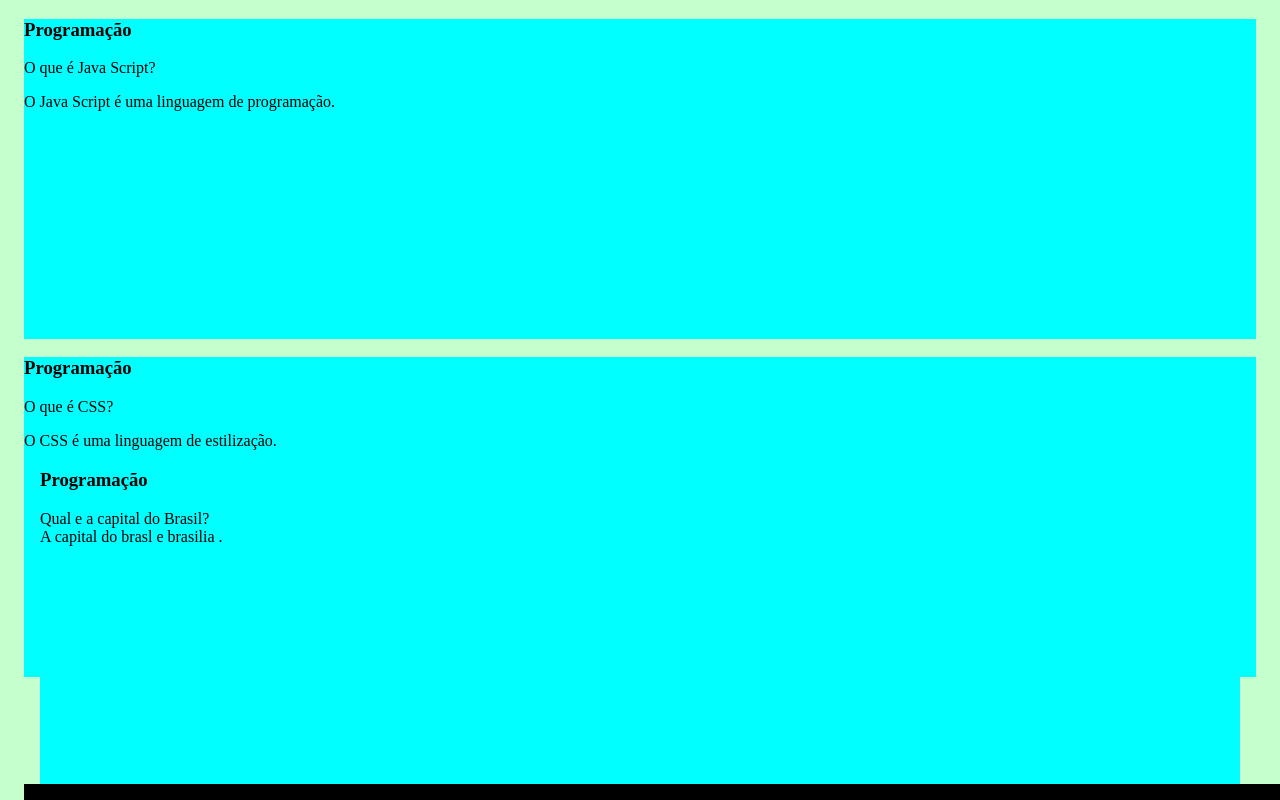
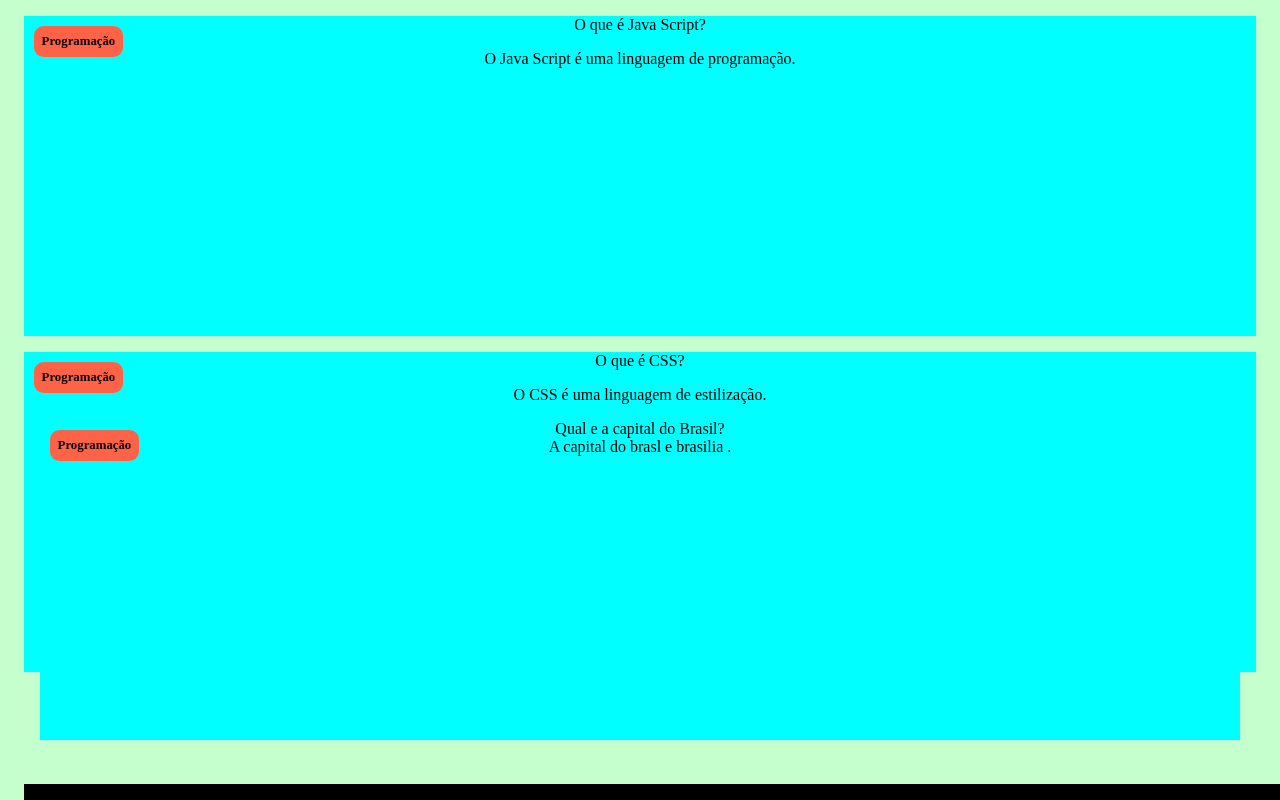
Before and after one commit to santoscamila06/flash-card, a plain HTML site: page index.html in a window 1280 px wide. Drawn offline with Linux system fonts and the light colour scheme; files that its build step writes are made by us from their sources.

Commit message:
Add files via upload

```diff
--- a/style.css
+++ b/style.css
@@ -16,11 +16,20 @@ body {
 }
 
 .cartao__conteudo {
-    text-align: centers;
+    text-align: center;
+    /* backoround-color: aquarime; */
 }
 
 
-
+.cartao__conteudo h3 {
+    background-color: tomato;
+    text-align: left;
+    padding: 0.5rem;
+    position: absolute;
+    margin: 0.6rem;
+    border-radius: 0.6rem;
+    font-size: 1vw;
+}
 
 
 
```
